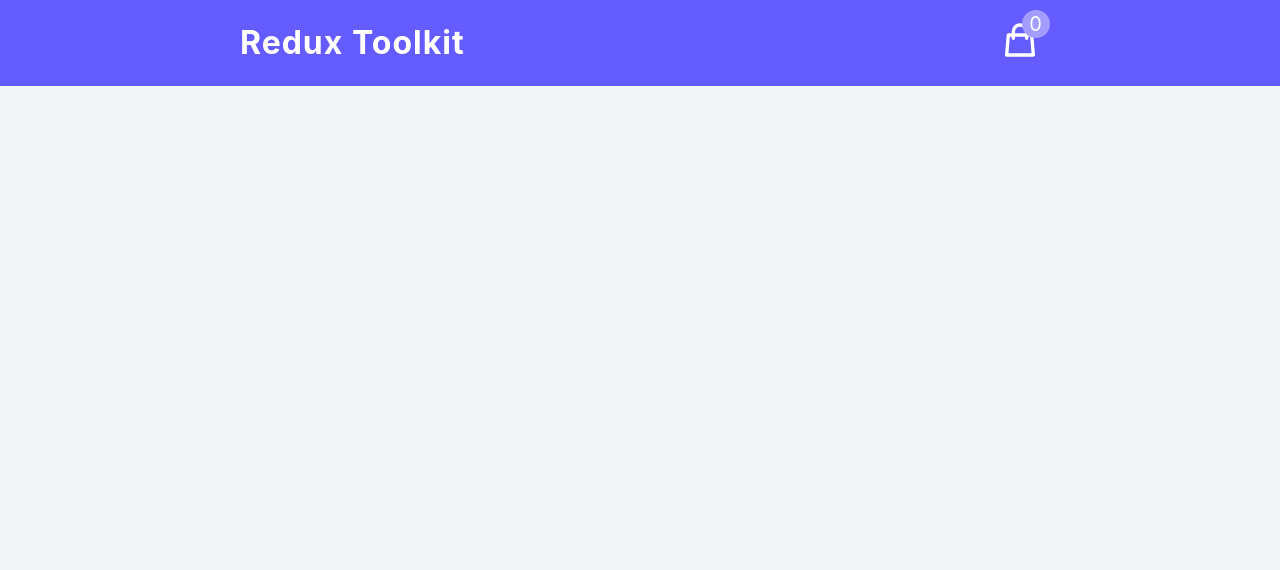
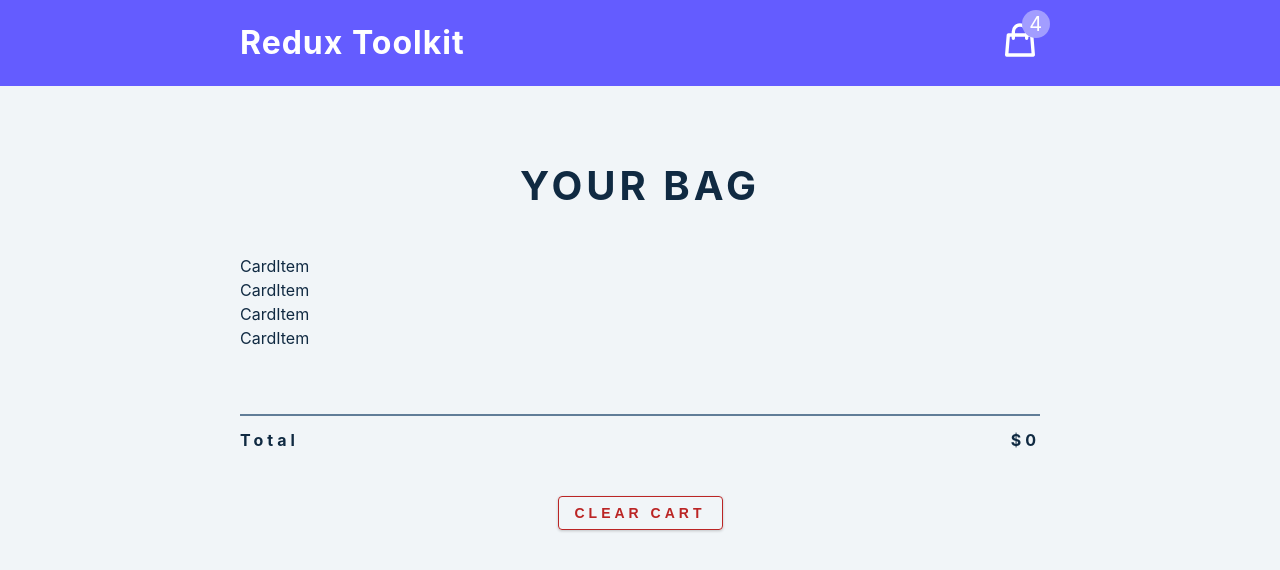
Before and after one commit to OkanAcioglu/redux-toolkit, a React (Create React App) app: page / in a window 1280 px wide. Shown: the top 570 px of the page. Built offline with nearby package versions, Linux system fonts and the light colour scheme.

Commit message:
add-cart-container

```diff
--- a/src/App.js
+++ b/src/App.js
@@ -1,9 +1,10 @@
 import Navbar from './components/Navbar'
-
+import CartContainer from './components/CartContainer'
 function App() {
   return (
     <main>
       <Navbar />
+      <CartContainer />
     </main>
   )
 }
--- /dev/null
+++ b/src/components/CardItem.js
@@ -0,0 +1,7 @@
+import React from 'react'
+
+const CardItem = () => {
+  return <div>CardItem</div>
+}
+
+export default CardItem
--- /dev/null
+++ b/src/components/CartContainer.js
@@ -0,0 +1,45 @@
+import React from 'react'
+import CartItem from './CardItem'
+import { useSelector } from 'react-redux'
+
+const CartContainer = () => {
+  const { cartItems, total, amount } = useSelector((state) => state.cart)
+
+  if (amount < 1) {
+    return (
+      <section className='cart'>
+        {/* cart header */}
+        <header>
+          <h2>your bag</h2>
+          <h4 className='empty-cart'>is currently empty</h4>
+        </header>
+      </section>
+    )
+  }
+  return (
+    <section className='cart'>
+      {/* cart header */}
+      <header>
+        <h2>your bag</h2>
+      </header>
+      {/* cart items */}
+      <div>
+        {cartItems.map((item) => {
+          return <CartItem key={item.id} {...item} />
+        })}
+      </div>
+      {/* cart footer */}
+      <footer>
+        <hr />
+        <div className='cart-total'>
+          <h4>
+            total <span>${total}</span>
+          </h4>
+        </div>
+        <button className='btn clear-btn'>clear cart</button>
+      </footer>
+    </section>
+  )
+}
+
+export default CartContainer
--- a/src/features/cart/cartSlice.js
+++ b/src/features/cart/cartSlice.js
@@ -1,12 +1,12 @@
 import { createSlice } from '@reduxjs/toolkit'
-
+import cartItems from '../../cartItems'
 //! Think of slice as feature of the application
 //! When we look at final of the project we got cart feature and there is modal feature so we have 1 feature for the modal and 1 feature for the cart and in redux toolkit these are named as slice...
 //! Common convention is to setup features folder
 
 const initialState = {
-  cartItems: [],
-  amount: 0,
+  cartItems: cartItems,
+  amount: 4,
   total: 0,
   isLoading: true,
 }
```
Also changed, not shown: src/icons.js (+8 -6 lines).
